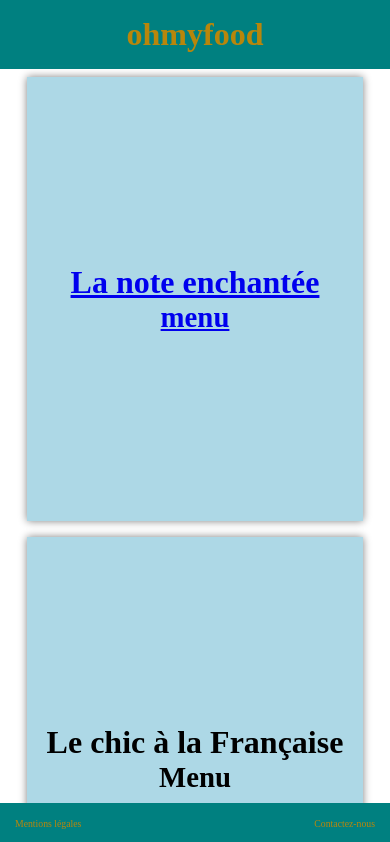
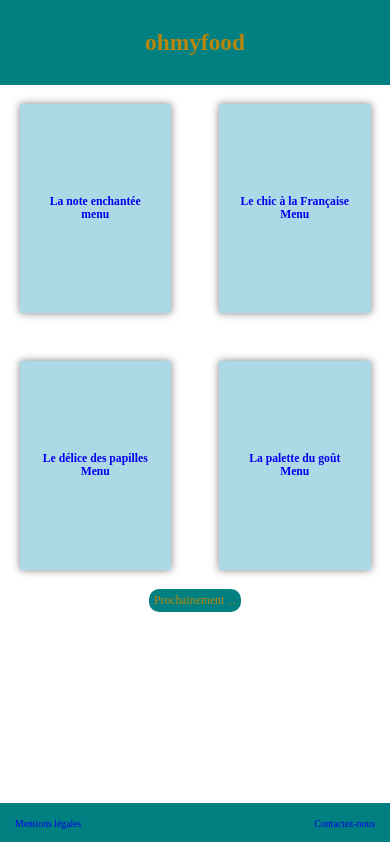
Before and after one commit to Flo654/DW-projet3, a plain HTML site: page index.html in a window 390 px wide. Shown: the top 842 px of the page. Drawn offline with Linux system fonts and the light colour scheme.

Commit message:
mise a jour css et html

```diff
--- a/index.html
+++ b/index.html
@@ -17,39 +17,47 @@
 
                 <div id="LaNoteEnchantee" class="menu">
                     <a href="./menu_la_note_enchantee.html" target="_blank" rel="noopener noreferrer">
-                    <h1>La note enchantée</h1>
-                    <i></i>
-                    <h2>menu</h2></a>
+                        <h1>La note enchantée</h1>
+                        <h2>menu</h2>
+                    </a>
                 </div>
 
                 <div id="LeChicALaFrancaise" class="menu">
-                    <h1>Le chic à la Française</h1>
-                    <h2>Menu</h2>
+                    <a href="./menu_le_chic_a_la_francaise.html">
+                        <h1>Le chic à la Française</h1>
+                        <h2>Menu</h2>
+                    </a>
                 </div>
 
                 <div id="LeDeliceDesPapilles" class="menu">
+                    <a href="./menu_le_delice_des_papilles.html">
                     <h1>Le délice des papilles</h1>
                     <h2>Menu</h2>
+                    </a>
                 </div>
 
                 <div id="LaPaletteDuGout" class="menu">
+                    <a href="./menu_la_palette_du_gout.html">
                     <h1>La palette du goût</h1>
                     <h2>Menu</h2>
+                    </a>
                 </div>
+
             </section>
 
         <div class="container_next">
-            <p>Prochainement</p>
+            <p class="blink">Prochainement <span>.</span><span>.</span><span>.</span></p>
         </div>
     </main>
 
     <footer id="main_footer">
+
         <div class="mentions_legales">
-            <p>Mentions légales</p>
+            <a href="./mentions_legales.html"><p>Mentions légales</p></a>
+        </div>
 
-        </div>
         <div class="contactez_nous">
-            <p>Contactez-nous</p>
+            <a href="mailto:contact@ohmayfood.fr"><p>Contactez-nous</p></a>
         </div>
 
     </footer>
--- a/style/style.css
+++ b/style/style.css
@@ -1,50 +1,105 @@
 *{
     margin: 0;
+    padding:0;
     box-sizing: border-box;
+    text-decoration: none;
+
+}
+/* mise en forme du header*/
+#main_header{
+    background-color: teal;
+    color: darkgoldenrod;
+    text-align: center;
+    padding: 1.8rem;
+    font-size: 3vw;
+}
+/*utilisation de grix pour conteneur des menus*/
+#menus{
+    display: grid;
+    grid-template-columns: 1fr 1fr ;
+    grid-gap: 3rem;
+    padding: 5% 5%;
+
+}
+/*mise en forme des menus*/
+.menu{
+    background-color: lightblue;
+    box-shadow: 0px 0px 8px grey;
+    text-align: center;
+    padding: 60% 5% ;
+
+}
+
+.menu h1 , .menu h2 {
+    font-size: 3vw;
 }
 
 
 
+/*effet de fondu et zoom sur les titres des menus*/
+.menu a{
+display: inline-block;
+opacity: 1;
+}
 
+.menu a:hover{
+    opacity: 0.3;
+    transform: scale(1.3);
+    transition: all 0.7s ease;
+}
 
+.container_next{
+    display :flex;
+    color: darkgoldenrod;
+    background-color: teal;
+    width: fit-content;
+    text-align: center;
+    margin: auto;
+    margin-bottom: 90px;
+    padding: 5px;
+    border-radius: 10px;
+    }
 
-#main_header{
-    background-color: teal;
-    color: darkgoldenrod;
-    text-align: center;
-    padding: 1rem;
+.container_next p{
+
     font-size: 3vw;
 }
 
-#menus{
-    display: grid;
-    grid-template-columns: auto auto ;
-    grid-gap: 5%;
-    padding: 5% 5%;
+/* next button effect*/
+.blink span{
+
+    animation-name: dots;
+    animation-duration: 1.4s;
+    animation-iteration-count: infinite;
+    animation-fill-mode: both;
+}
+.blink span:nth-child(2){
+    animation-delay: .2s;
+}
+.blink span:nth-child(3){
+    animation-delay: 0.4s;
+}
+
+@keyframes dots {
+    0%{
+        opacity: .2;
+    }
+
+    20%{
+        opacity: 1;
+    }
+
+    100%{
+        opacity: .2;
+    }
 
 }
 
-.menu{
-    background-color: lightblue;
-    box-shadow: 0px 0px 8px grey;
-    display: block;
-    text-align: center;
-    padding: 60% 5% ;
-}
-
-.menu h1 {
-    font-size: 1.8rem;
-}
-.menu h2{
-    font-size: 1.8rem;
-}
 
 #main_footer{
    /* margin-top:10%;*/
     display:flex;
     background-color: teal;
-    color:darkgoldenrod;
-    font-size: 2.5vw;
     justify-content: space-between;
     padding: 15px;
     position: fixed;
@@ -53,26 +108,19 @@
     width: 100%
 }
 
-.container_next{
-    background-color: teal;
-    color:darkgoldenrod;
-    width: fit-content;
-    margin: 5% auto 15% ;
-    text-align: center;
-    padding: 1% 4%;
-    border-radius: 10px;
-    }
-
-.container_next p{
-    font-size: 3.5vw;
-
+#main_footer p{
+    font-size: 2.5vw;
 }
 
+
+
+
+/*mise en forme du menu "la note enchantée"*/
 .LaNoteEnchantee {
     text-align: left;
     background-color: indianred;
     width: 90%;
-    height: 100vh;
+    height: auto;
     margin:5% auto 120px;
 
 
@@ -94,7 +142,15 @@ h2,h1, h3{
 
 
 
-@media all and (max-width: 700px){
+
+
+
+
+/*
+
+
+
+@media all and (max-width: 900px){
     #menus{
         grid-template-columns: 1fr;
         grid-gap: 1rem;
@@ -107,25 +163,30 @@ h2,h1, h3{
     }
 
     .menu {
-        width:90%;
+        width:100%;
+
         margin:auto;
-        padding: 50% 10px;
+        padding:20% 10px;
+
+
     }
 
     footer {
-        font-size: 16px;
+        font-size: 1rem;
     }
     #main_header{
-        font-size: 16px;
+        font-size: 2rem;
     }
 
     .container_next{
-        display:block;
+
+        margin-top: 15px;
         margin-bottom: 90px;
 
     }
     .container_next p{
-        font-size: 16px;
+        font-size:2em;
 
     }
+
 }
```
